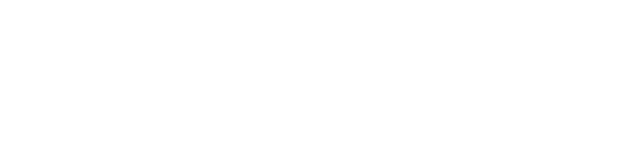
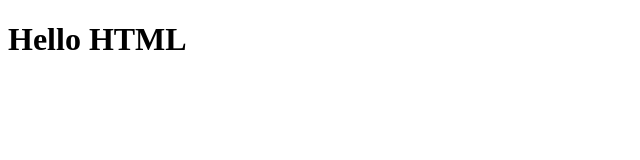
Before and after one commit to GiuseppeBergamo/htmlcss-hello, a plain HTML site: page index.html in a window 1280 px wide. Shown: the whole page, without its empty margins (0-640 px from the left). Drawn offline with Linux system fonts and the light colour scheme.

Commit message:
added title

```diff
--- a/index.html
+++ b/index.html
@@ -8,7 +8,7 @@
 </head>
 <body>
     <h1>
-
+        Hello HTML
     </h1>
 </body>
 </html>
```
